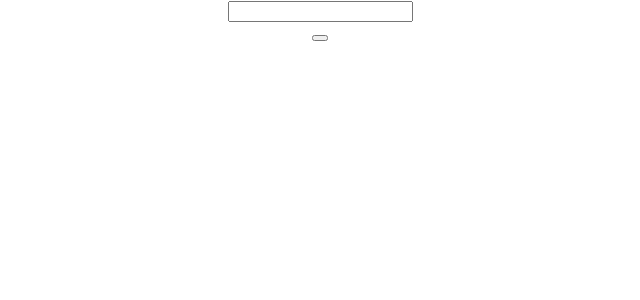
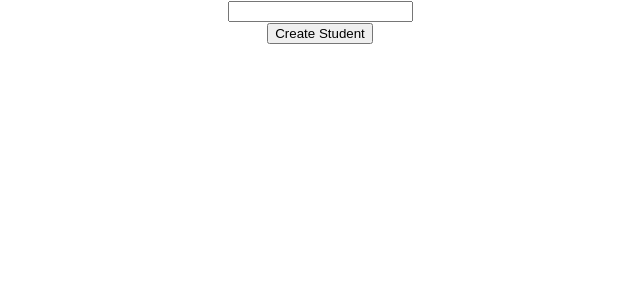
Before and after one commit to mjp9404/React_Basic_Web, a React (Create React App) app: page / in a window 1280 px wide. Shown: the top 300 px of the page, without its empty margins (320-960 px from the left). Built offline with nearby package versions, Linux system fonts and the light colour scheme.

Commit message:
update create-student.js

```diff
--- a/src/App.js
+++ b/src/App.js
@@ -1,11 +1,12 @@
 import logo from './logo.svg';
 import './App.css';
 import StudnetForm from './components/StudentForm';
+import CreateStudent from './components/create-student.component';
 function App() {
   return (
     <div className="App">
-      <StudnetForm/>
-
+      {/* <StudnetForm/> */}
+    <CreateStudent/>
 
       {/* <header className="App-header">
         <img src={logo} className="App-logo" alt="logo" />
--- a/src/components/create-student.component.js
+++ b/src/components/create-student.component.js
@@ -1 +1,32 @@
 // Responsible for create new student
+
+import React, {useState, useEffect} from "react";
+import axios from 'axios';
+import StudnetForm from "./StudentForm";
+
+const CreateStudent = () => {
+    const [formValues, setFormValues] = useState({
+        name:'',
+        email:'',
+        rollno:''
+    })
+
+    const onSubmit = studentObject =>{
+        axios.post('http://localhost:4000/students/create-student', studentObject)
+        .then(res =>{
+            if(res.status === 200)
+            alert('Student successfully created')
+            else
+            Promise.reject()
+        }).catch(err => alert('Something went wrong'))
+    }
+
+    return(
+        <StudnetForm initialValues = {formValues} onSubmit = {onSubmit}
+        enableReinitialize>
+            Create Student
+        </StudnetForm>
+    )
+}
+
+export default CreateStudent;
```
